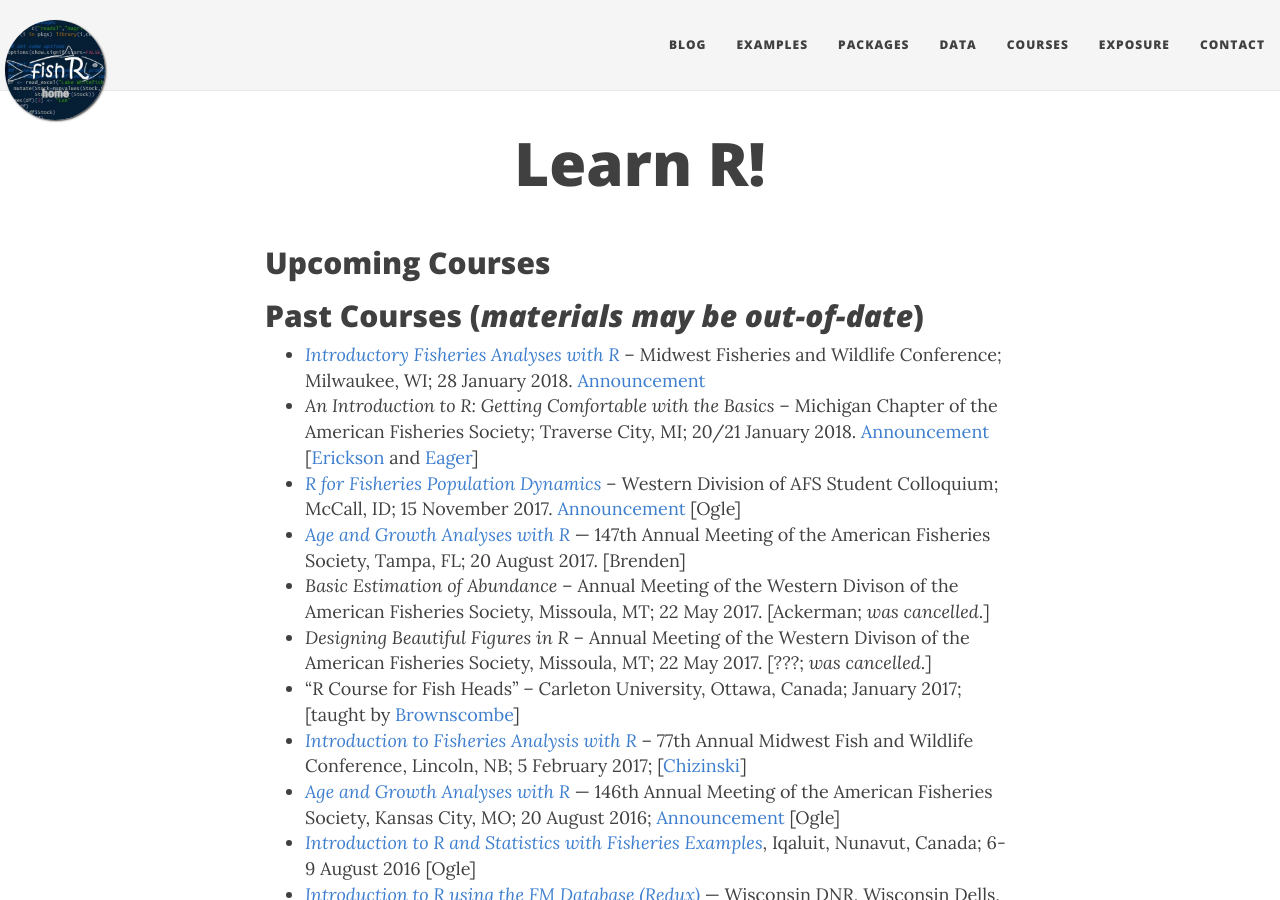
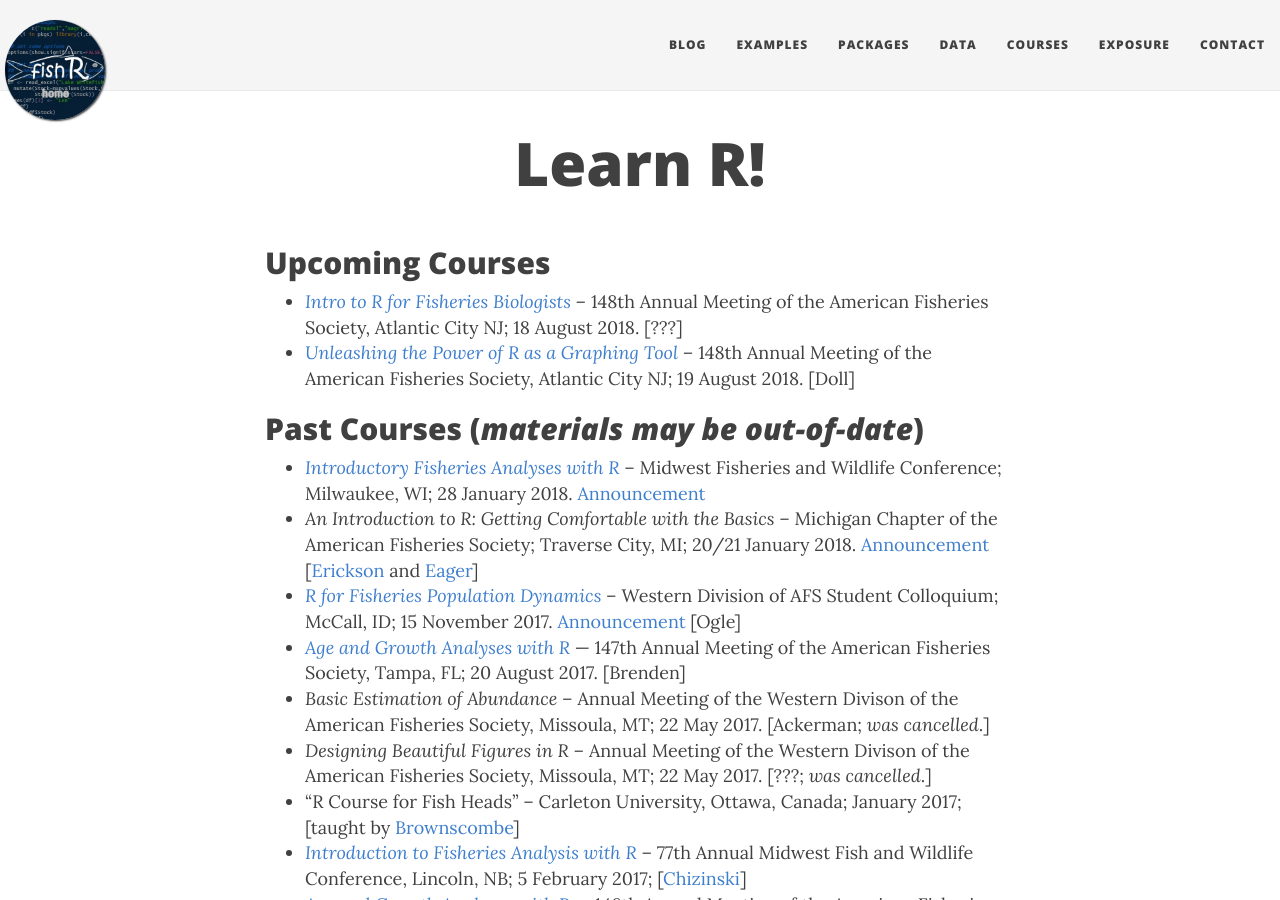
Before and after one commit to droglenc/fishR, a Jekyll site: the page built from courses.md, in a window 1280 px wide and 900 px high. Built offline with Jekyll 4.4.1, drawn with Linux system fonts in a browser that asks for light colours; nearby versions of some CDN libraries.

Commit message:
Added 2 AFS courses

```diff
--- a/courses.md
+++ b/courses.md
@@ -4,6 +4,8 @@ title: Learn R!
 ---
 
 ## Upcoming Courses
+* [*Intro to R for Fisheries Biologists*](https://afsannualmeeting.fisheries.org/continuing-education-workshops/) -- 148th Annual Meeting of the American Fisheries Society, Atlantic City NJ; 18 August 2018. [???]
+* [*Unleashing the Power of R as a Graphing Tool*](https://afsannualmeeting.fisheries.org/continuing-education-workshops/) -- 148th Annual Meeting of the American Fisheries Society, Atlantic City NJ; 19 August 2018. [Doll]
 
 ## Past Courses (*materials may be out-of-date*)
 * [*Introductory Fisheries Analyses with R*](http://derekogle.com/RcourseMidwest2018/) -- Midwest Fisheries and Wildlife Conference; Milwaukee, WI; 28 January 2018. [Announcement](https://midwestfishwildlifeconferen2018.sched.com/event/Cde4/workshop-introductory-fisheries-analyses-with-r)
```
